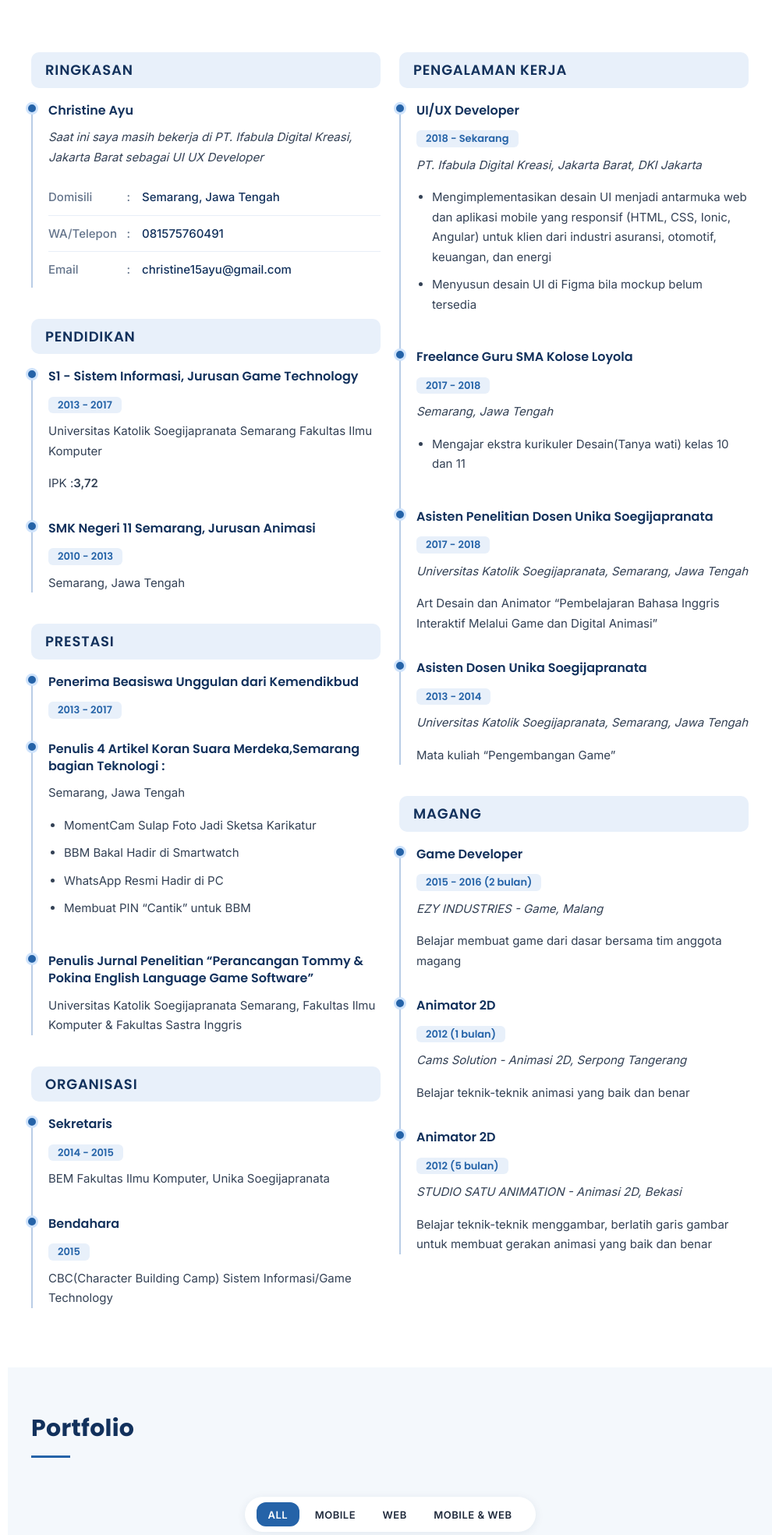
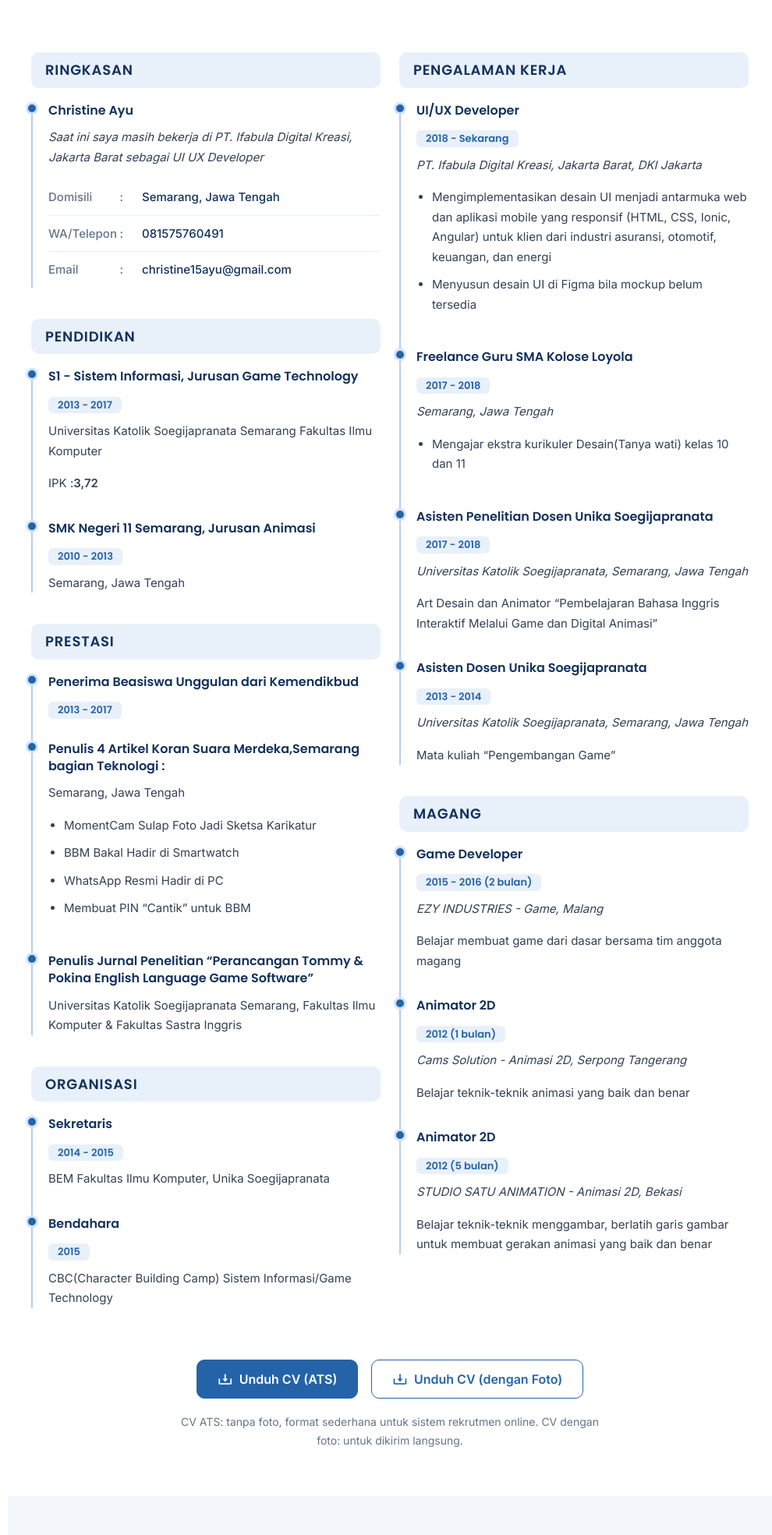
Before and after one commit to christyineayu/cv-porto-online, a PHP site: page /index.html in a window 1280 px wide. Shown: the part 2568-4537 px from the top of the page at 78% size, without its empty margins (290-1280 px from the left). Run offline with PHP 8.4, Linux system fonts and the light colour scheme.

Commit message:
Initial commit - CV Online lagi new#9

```diff
--- a/assets/css/style.css
+++ b/assets/css/style.css
@@ -1996,7 +1996,7 @@ a:hover {
   content: ":";
   margin-left: 4px;
   position: absolute;
-  right: 0;
+  right: 9px;
 }
 
 .summaryBox .val {
@@ -2025,6 +2025,89 @@ a:hover {
   }
 }
 
+/* Tombol unduh CV */
+.cv-download {
+  margin-top: 50px;
+  text-align: center
+}
+
+.cv-download .btn {
+  margin: 0 6px 12px;
+  padding: 12px 26px;
+  display: inline-flex;
+  align-items: center;
+  gap: 8px
+}
+
+.cv-download .btn i {
+  font-size: 20px
+}
+
+.cv-download p {
+  color: var(--muted);
+  font-size: 14px;
+  margin: 6px auto 0;
+  max-width: 560px
+}
+
+.btn-outline-primary {
+  color: var(--primary);
+  border-color: var(--primary)
+}
+
+.btn-outline-primary:hover,
+.btn-outline-primary:focus {
+  background: var(--primary);
+  border-color: var(--primary);
+  color: #fff
+}
+
+.sidebar-cv {
+  display: grid;
+  gap: 8px;
+  padding: 8px 15px 90px
+}
+
+.sc-btn {
+  display: flex;
+  align-items: center;
+  justify-content: center;
+  gap: 6px;
+  padding: 9px 12px;
+  border-radius: 10px;
+  font-size: 14px;
+  font-weight: 500;
+  color: #fff;
+  background: rgba(255, 255, 255, .1);
+  border: 1px solid rgba(255, 255, 255, .25);
+  transition: all .25s
+}
+
+.sc-btn:hover {
+  color: #fff;
+  background: rgba(255, 255, 255, .2)
+}
+
+.sc-btn.sc-main {
+  background: #fff;
+  color: var(--navy);
+  border-color: #fff;
+  font-weight: 600
+}
+
+.sc-btn.sc-main:hover {
+  background: var(--soft);
+  color: var(--navy)
+}
+
+@media (max-width:576px) {
+  .cv-download .btn {
+    display: flex;
+    justify-content: center;
+    margin: 0 0 12px
+  }
+}
+
 #skills .skill-block.aos-init.aos-animate{
   background: white;
   border-radius: 10px;
--- a/details.html
+++ b/details.html
@@ -70,6 +70,10 @@
         <li><a href="index.html#contact" class="nav-link scrollto"><i class="bx bx-envelope"></i> <span>Kontak Saya</span></a></li>
       </ul>
     </nav><!-- .nav-menu -->
+    <div class="sidebar-cv">
+      <a class="sc-btn sc-main" href="assets/cv/CV-Christine-Ayu-ATS.pdf" download><i class="bx bx-download"></i> CV (ATS)</a>
+      <a class="sc-btn" href="assets/cv/CV-Christine-Ayu-Foto.pdf" download><i class="bx bx-download"></i> CV (dengan Foto)</a>
+    </div>
   </div>
 </header><!-- End Header -->
   <!-- End Header -->
--- a/index.html
+++ b/index.html
@@ -382,9 +382,11 @@
 
           </div>
         </div>
-        <!-- <div class="d-grid gap-2 col-6 mx-auto mt-20">
-          <a href="assets/cv-christine-ayu.pdf" download class="btn btn-lg btn-primary">Unduh CV</a>
-        </div> -->
+        <div class="cv-download">
+          <a class="btn btn-primary" href="assets/cv/CV-Christine-Ayu-ATS.pdf" download><i class="bx bx-download"></i> Unduh CV (ATS)</a>
+          <a class="btn btn-outline-primary" href="assets/cv/CV-Christine-Ayu-Foto.pdf" download><i class="bx bx-download"></i> Unduh CV (dengan Foto)</a>
+          <p>CV ATS: tanpa foto, format sederhana untuk sistem rekrutmen online. CV dengan foto: untuk dikirim langsung.</p>
+        </div>
       </div>
     </section><!-- End Resume Section -->
 
```
